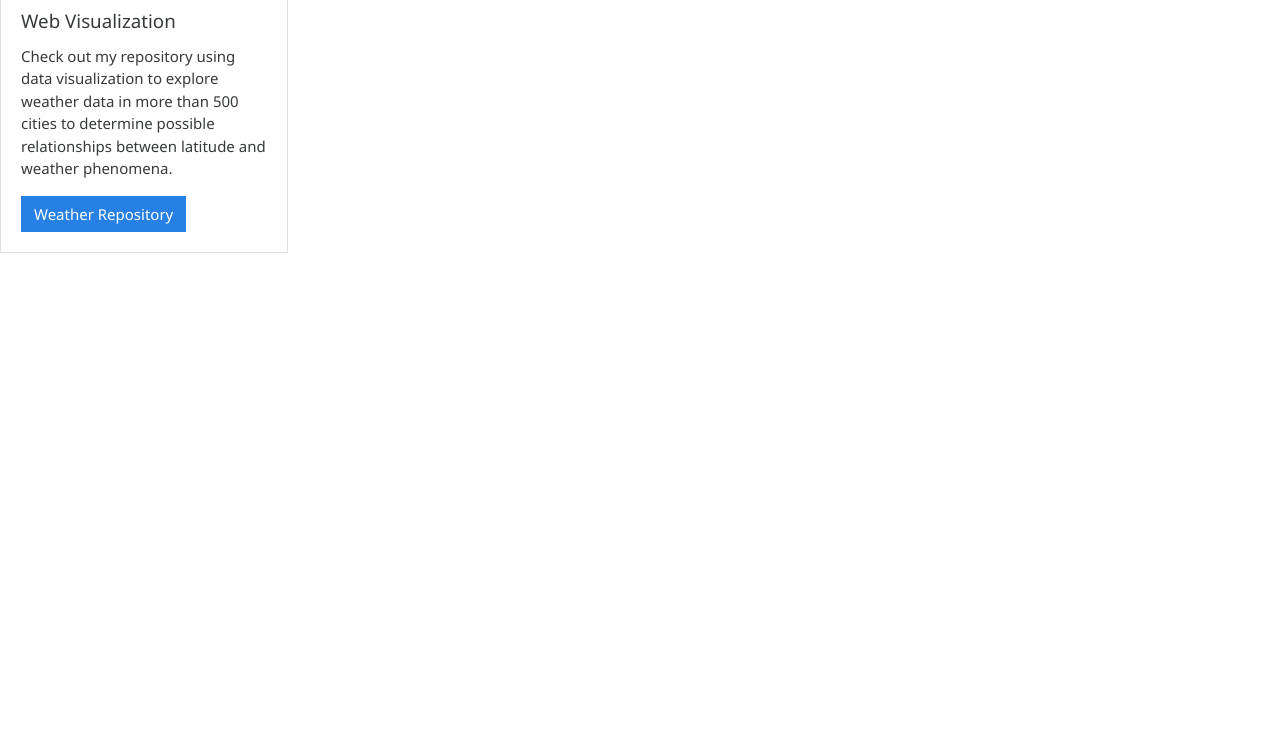
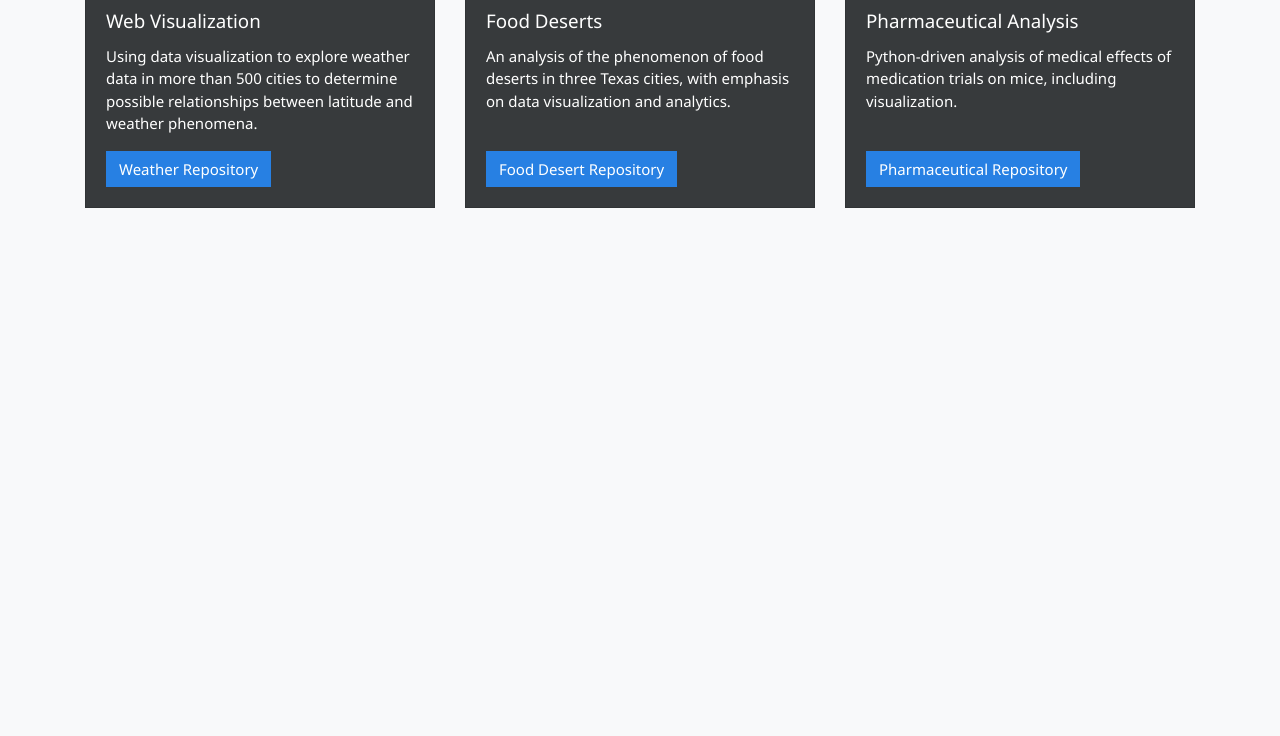
Before and after one commit to LBBL96/LBBL96.github.io, a plain HTML site: page index.html in a window 1280 px wide. Shown: the part 64-800 px from the top of the page. Drawn offline with Linux system fonts and the light colour scheme.

Commit message:
updated web links

```diff
--- a/index.html
+++ b/index.html
@@ -8,19 +8,47 @@
   <link rel="stylesheet" type="text/css" href="bootstrap.min.css">
 
 </head>
-<body>
+<body class ="bgcolor bg-light mb-3">
+
+<div class="container-fluid bgcolor bg-light">
+  <div class="container bgcolor bg-light mb-3">
+
   <h1><b>Lynn Leifker</b></h1>
 
-    <div class="card" style="width: 18rem;">
+  <div class="card-deck">
+      <div class="card text-white bg-secondary mb-3">
         <!-- <img src="..." class="card-img-top" alt="..."> -->
         <div class="card-body">
-          <h5 class="card-title">Web Visualization</h5>
-          <p class="card-text">Check out my repository using data visualization to explore weather data in more
-            than 500 cities to determine possible relationships between latitude and weather phenomena.</p>
-          <a href="https://lbbl96.github.io/Web-Design-Challenge/" class="btn btn-primary">Weather Repository</a>
+            <h5 class="card-title"><b>Web Visualization</b></h5>
+            <p class="card-text">Using data visualization to explore weather data in more
+              than 500 cities to determine possible relationships between latitude and weather phenomena.</p>
+            <a href="https://lbbl96.github.io/Web-Design-Challenge/" class="btn btn-primary">Weather Repository</a>
         </div>
       </div>
+      <div class="card text-white bg-secondary mb-3">
+          <div class="card-body">
+              <h5 class="card-title"><b>Food Deserts</b></h5>
+              <p class="card-text">An analysis of the phenomenon of food deserts in three Texas cities, with emphasis on data
+                visualization and analytics.</p><br>
+              <a href="https://lbbl96.github.io/Food-Deserts/" class="btn btn-primary">Food Desert Repository</a>
+          </div>
+      </div>
+      <div class="card text-white bg-secondary mb-3">
+          <div class="card-body">
+              <h5 class="card-title"><b>Pharmaceutical Analysis</b></h5>
+              <p class="card-text">Python-driven analysis of medical effects of medication trials on mice, including visualization.<br><br></p>
+              <a href="https://lbbl96.github.io/Web-Design-Challenge/Pharmaceutical-Analysis" class="btn btn-primary">Pharmaceutical Repository</a>
+          </div>
+      </div>
+    </div>
+
+    <div class="row">
 
 
+      </div>
+    </div>
+
+</div>
+</div>
 </body>
 </html>
```
